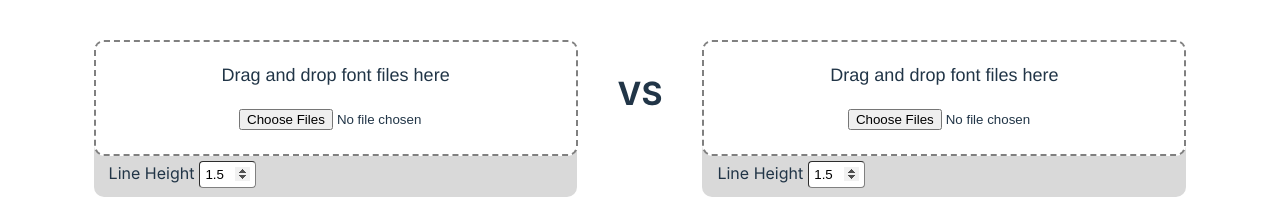
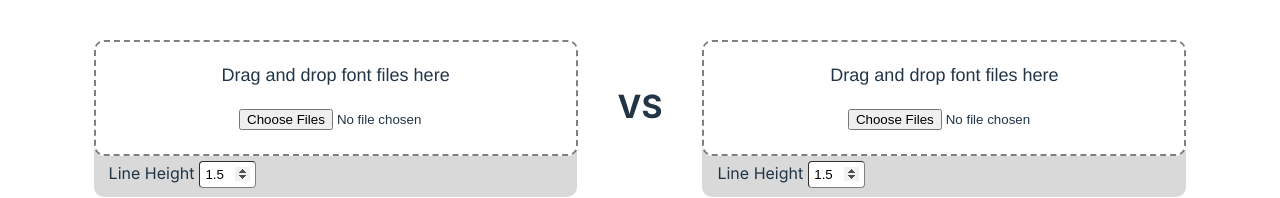
Before and after one commit to typefaceoff/typefaceoff, a React (Vite) app: page / in a window 1280 px wide. Shown: the part 221-419 px from the top of the page. Built offline with nearby package versions, Linux system fonts and the light colour scheme; a web font is replaced by a local one.

Commit message:
Update App.css

```diff
--- a/src/App.css
+++ b/src/App.css
@@ -52,7 +52,7 @@
     margin-block-end: 60px;
     margin-left: 20px;
     margin-right: 20px;
-    margin-top: 50px;
+    margin-top: 63px;
 }
 
 .placeholder {
```
